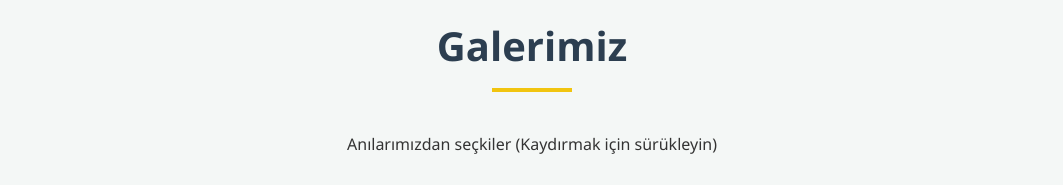
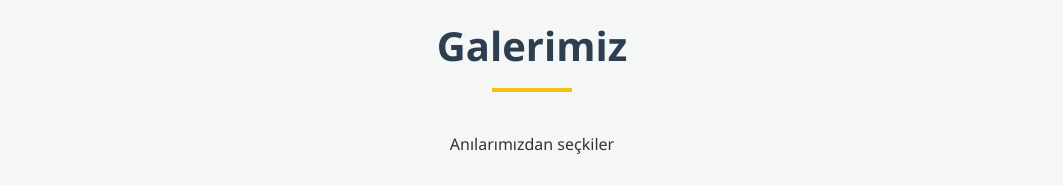
Before and after one commit to MelikeCirpanli/polatliLisesiMezunlariDernegi, a plain HTML site: page index.html in a window 1280 px wide. Shown: the part 4200-4385 px from the top of the page, without its empty margins (108-1171 px from the left). Drawn offline with Linux system fonts and the light colour scheme.

Commit message:
Update index.html

```diff
--- a/index.html
+++ b/index.html
@@ -178,7 +178,7 @@
     <section id="galeri">
         <div class="container">
             <h2 class="section-title">Galerimiz</h2>
-            <p style="text-align: center; margin-bottom: 30px;">Anılarımızdan seçkiler (Kaydırmak için sürükleyin)</p>
+            <p style="text-align: center; margin-bottom: 30px;">Anılarımızdan seçkiler</p>
             <div class="slider-container">
                 <button class="slider-btn prev-btn" id="prevBtn">&#10094;</button>
                 <div class="slider-wrapper" id="sliderWrapper">
```
